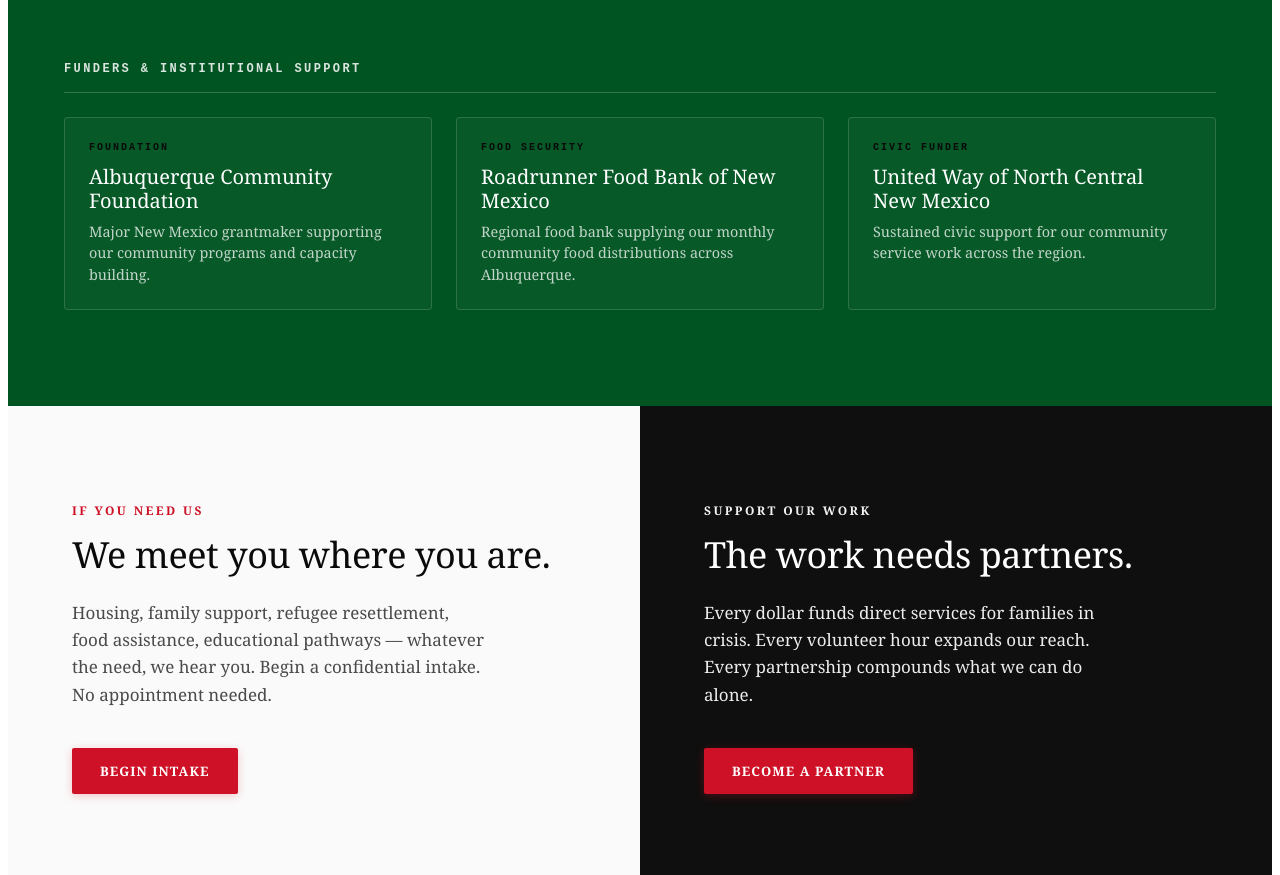
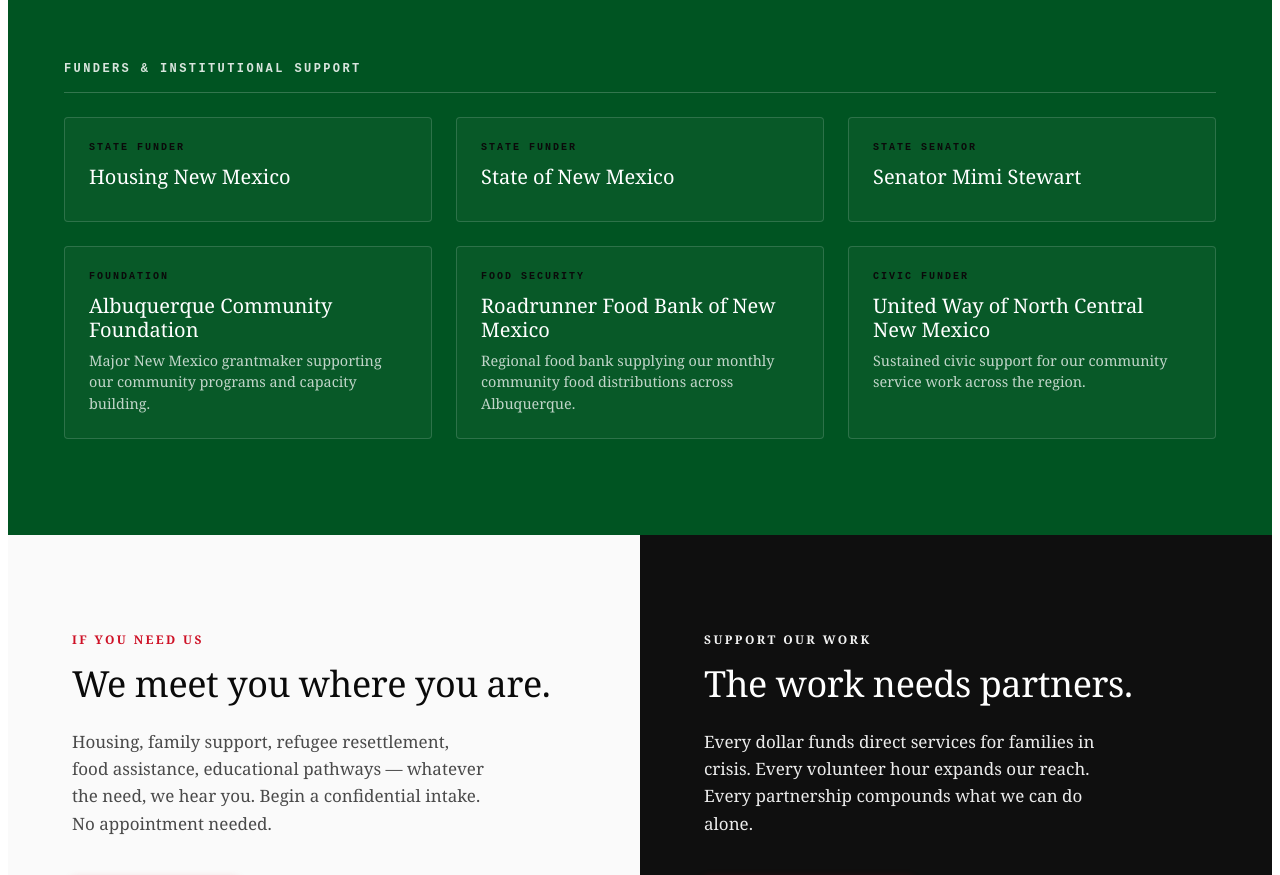
Before and after one commit to cken1977-create/yakinistudio, a Next.js app in the folder apps/vizionz-sankofa/: page / in a window 1280 px wide. Shown: the part 6963-7838 px from the top of the page. Built offline with nearby package versions, Linux system fonts and the light colour scheme; no server answers; the database is empty; what @yakini/ui-primitives would draw is missing.

Commit message:
VS site: add Housing New Mexico, State of New Mexico, Senator Mimi Stewart to funders

```diff
--- a/apps/vizionz-sankofa/components/Coalition.tsx
+++ b/apps/vizionz-sankofa/components/Coalition.tsx
@@ -55,6 +55,9 @@
   // To add a partner: one line here, plus one row in the coalition SQL.
 
   // Funders & Institutional Support
+  { kind: 'funder', role: 'State Funder', name: 'Housing New Mexico' },
+  { kind: 'funder', role: 'State Funder', name: 'State of New Mexico' },
+  { kind: 'funder', role: 'State Senator', name: 'Senator Mimi Stewart' },
   {
     kind: 'funder',
     role: 'Foundation',
```
